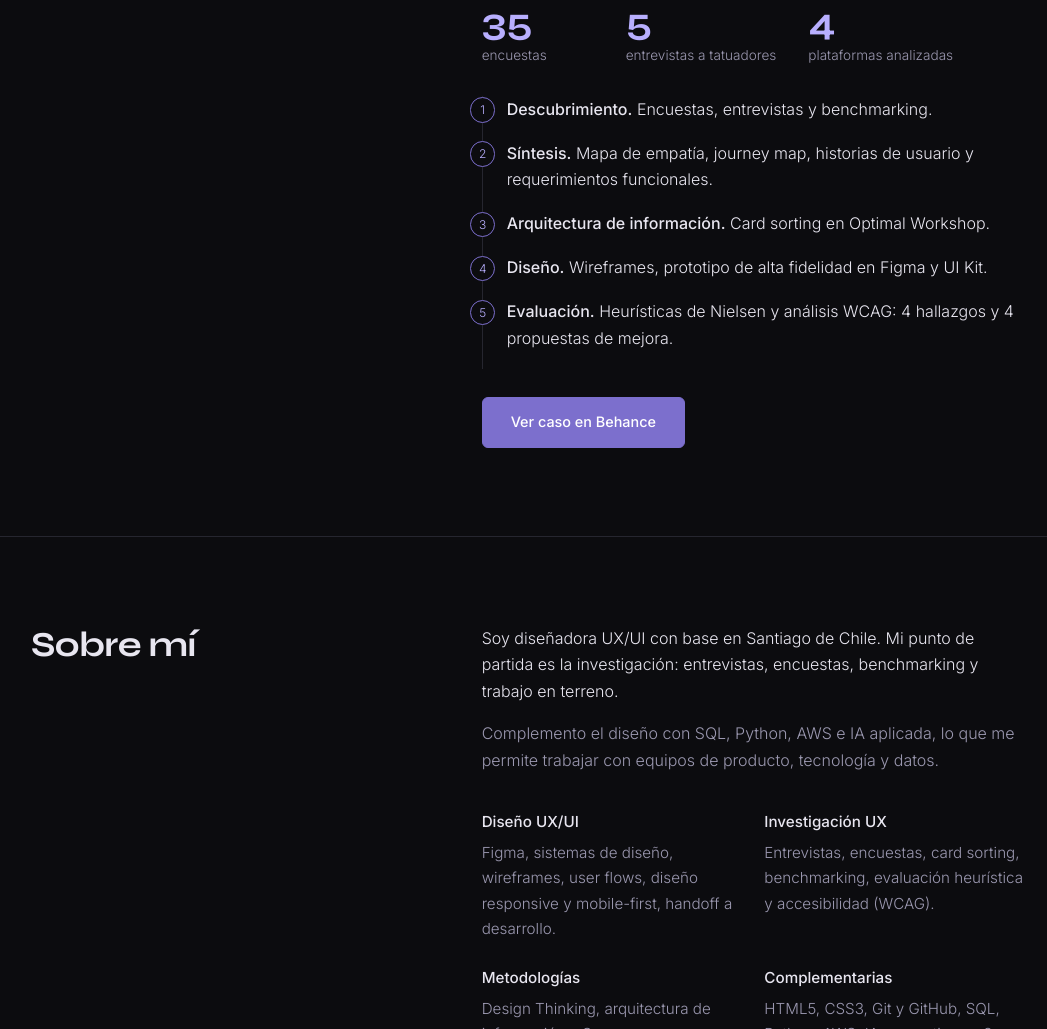
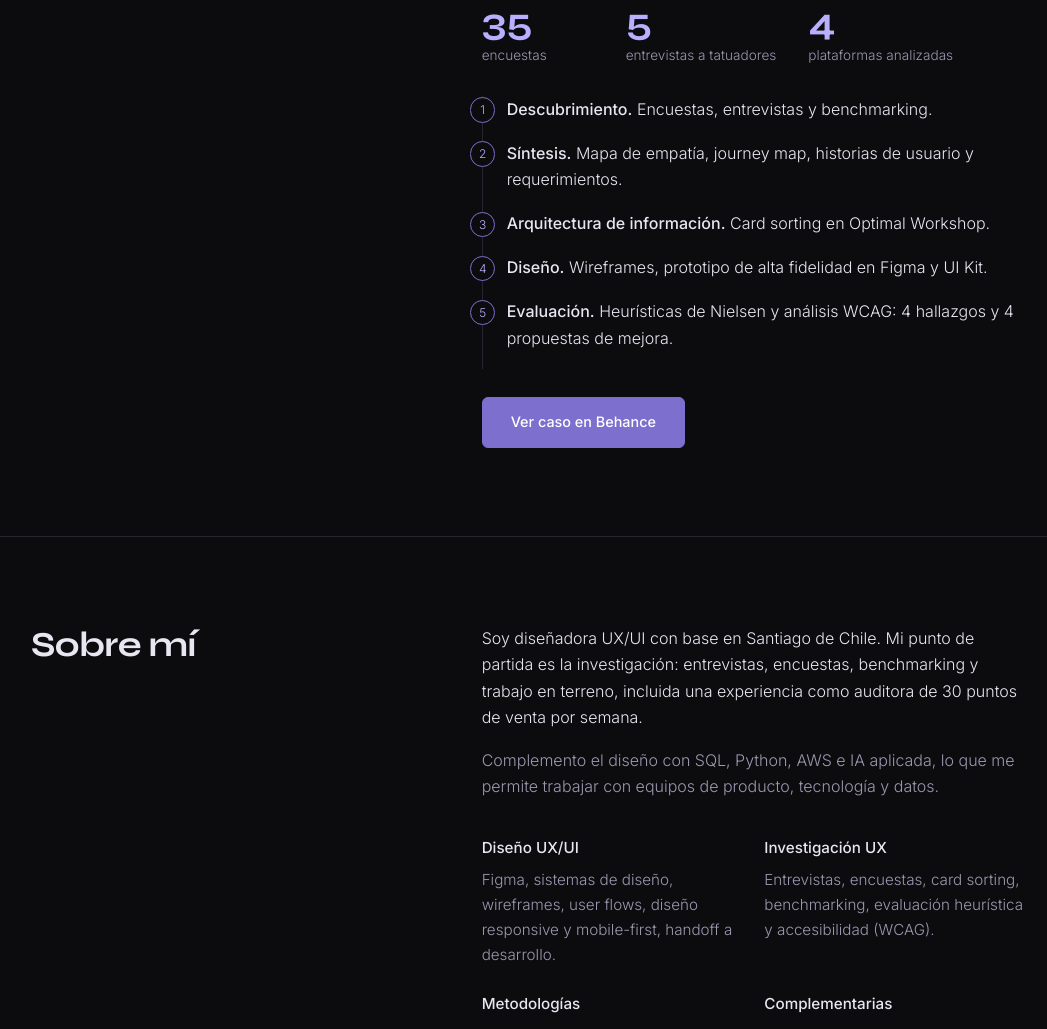
Before and after one commit to javieravalverdejara/javieravalverdejara.github.io, a plain HTML site: page index.html in a window 1280 px wide. Shown: the part 1024-2053 px from the top of the page, without its empty margins (113-1160 px from the left). Drawn offline with Linux system fonts and the light colour scheme.

Commit message:
Update index.html

```diff
--- a/index.html
+++ b/index.html
@@ -31,7 +31,7 @@
     <div class="hero">
       <div class="glow" aria-hidden="true"></div>
       <div class="wrap">
-        <h1><span>Diseño productos digitales</span><span class="l2">fáciles de usar.</span></h1>
+        <h1>Diseño productos digitales <span class="l2">fáciles de usar.</span></h1>
         <p class="role">Javiera Valverde Jara, diseñadora UX/UI y de producto digital junior</p>
         <p class="lead">Me apoyo en la investigación de usuarios y el trabajo en terreno para diseñar productos digitales y e-commerce claros, accesibles y fáciles de usar.</p>
         <div class="actions">
@@ -58,7 +58,7 @@
           </div>
           <ol class="steps">
             <li><b>Descubrimiento.</b> Encuestas, entrevistas y benchmarking.</li>
-            <li><b>Síntesis.</b> Mapa de empatía, journey map, historias de usuario y requerimientos funcionales.</li>
+            <li><b>Síntesis.</b> Mapa de empatía, journey map, historias de usuario y requerimientos.</li>
             <li><b>Arquitectura de información.</b> Card sorting en Optimal Workshop.</li>
             <li><b>Diseño.</b> Wireframes, prototipo de alta fidelidad en Figma y UI Kit.</li>
             <li><b>Evaluación.</b> Heurísticas de Nielsen y análisis WCAG: 4 hallazgos y 4 propuestas de mejora.</li>
@@ -74,7 +74,7 @@
           <h2>Sobre mí</h2>
         </div>
         <div>
-          <p>Soy diseñadora UX/UI con base en Santiago de Chile. Mi punto de partida es la investigación: entrevistas, encuestas, benchmarking y trabajo en terreno.</p>
+          <p>Soy diseñadora UX/UI con base en Santiago de Chile. Mi punto de partida es la investigación: entrevistas, encuestas, benchmarking y trabajo en terreno, incluida una experiencia como auditora de 30 puntos de venta por semana.</p>
           <p class="muted">Complemento el diseño con SQL, Python, AWS e IA aplicada, lo que me permite trabajar con equipos de producto, tecnología y datos.</p>
           <div class="skills" style="margin-top:2.25rem">
             <div><h3>Diseño UX/UI</h3><p>Figma, sistemas de diseño, wireframes, user flows, diseño responsive y mobile-first, handoff a desarrollo.</p></div>
```
